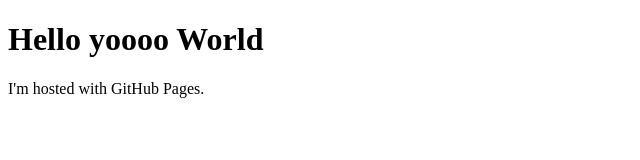
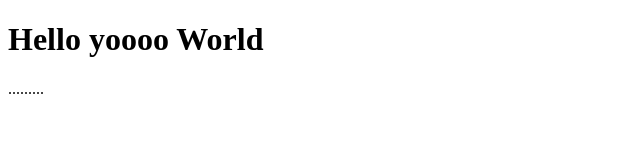
Before and after one commit to andekkonto/andekkonto, a plain HTML site: page index.html in a window 1280 px wide. Shown: the whole page, without its empty margins (0-640 px from the left). Drawn offline with Linux system fonts and the light colour scheme.

Commit message:
Update index.html

```diff
--- a/index.html
+++ b/index.html
@@ -2,6 +2,6 @@
 <html>
 <body>
 <h1>Hello yoooo World</h1>
-<p>I'm hosted with GitHub Pages.</p>
+<p>.........</p>
 </body>
 </html>
```
